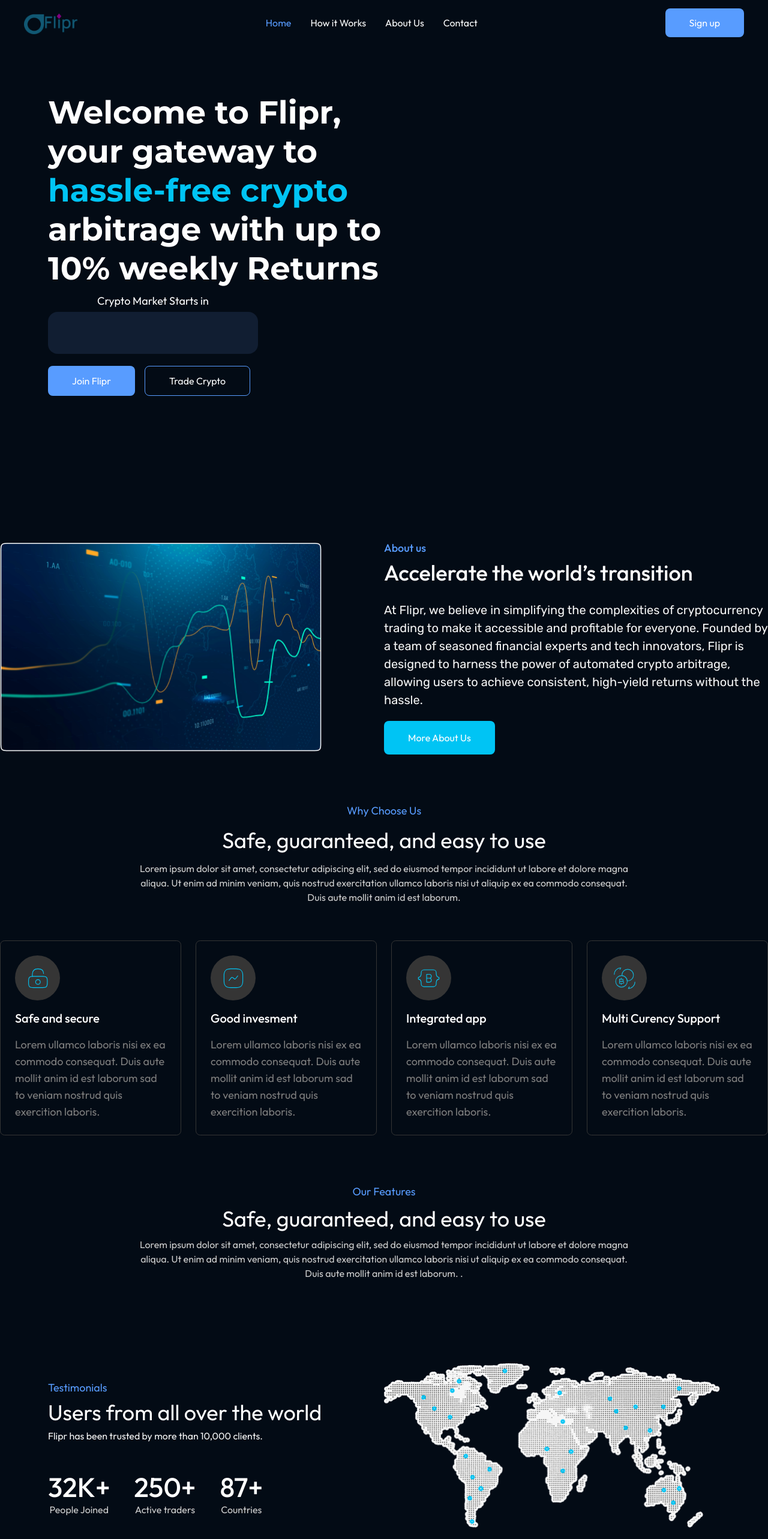
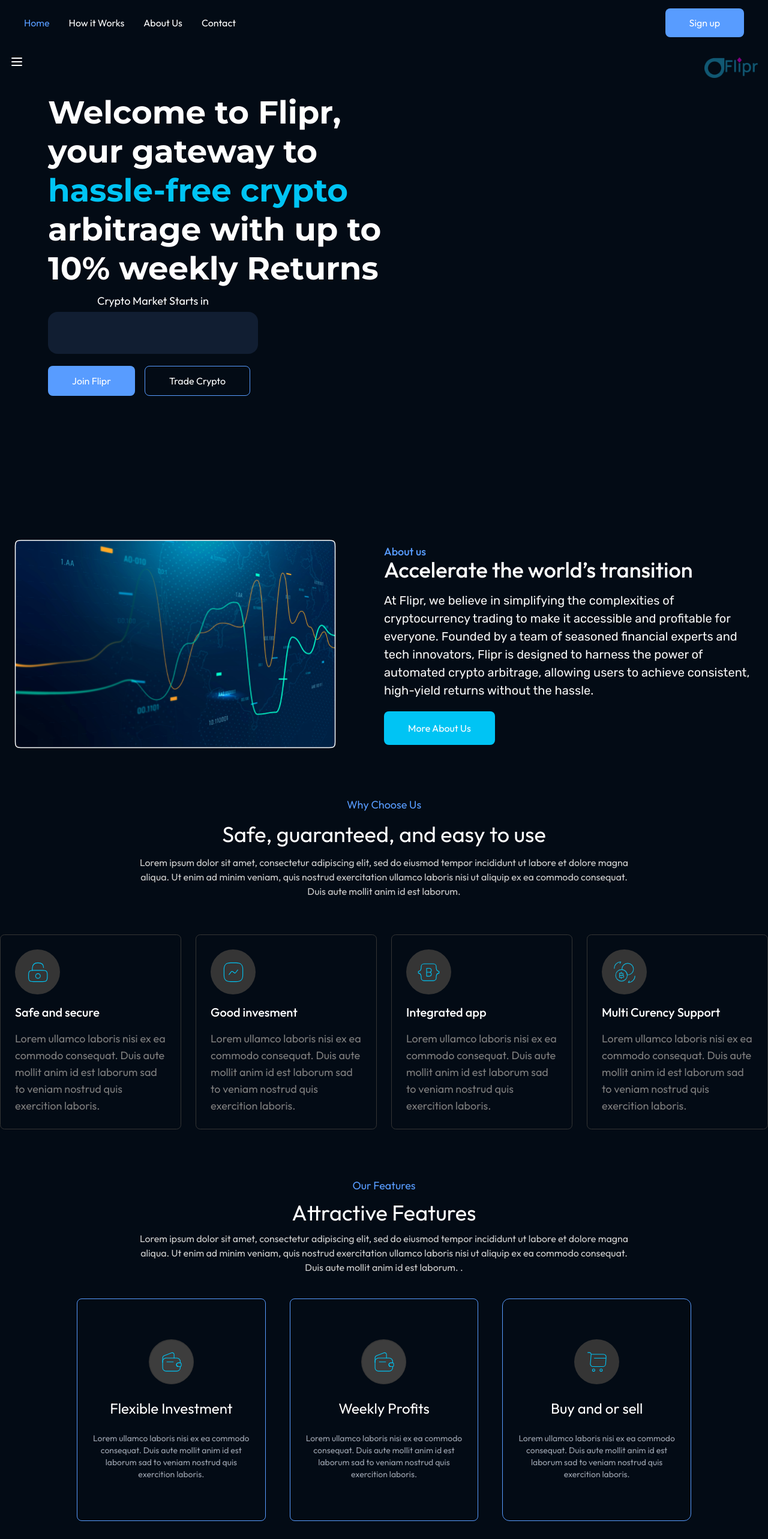
Before and after one commit to olathedev/crypto-landing-page-ui, a Next.js app: page / in a window 1280 px wide. Shown: the top 2566 px of the page at 60% size. Built offline with nearby package versions, Linux system fonts and the light colour scheme.

Commit message:
Responsiveness in hero and about sections

```diff
--- a/app/layout.tsx
+++ b/app/layout.tsx
@@ -17,7 +17,7 @@
 }>) {
   return (
     <html lang="en">
-      <body className={inter.className}>
+      <body className={`${inter.className} w-full`}>
         <Toaster closeButton position="top-right" expand={true} richColors />
         {children}
       </body>
--- a/app/page.tsx
+++ b/app/page.tsx
@@ -5,6 +5,8 @@
 import AboutUs from "@/components/landingPage/AboutUs";
 import WhyChooseUs from "@/components/landingPage/WhyChooseUs";
 import Footer from "@/components/common/Footer";
+import WalletIcon from "@/components/common/icons/WalletIcon";
+import CartIcon from "@/components/common/icons/CartIcon";
 
 
 const montserat = Montserrat({ subsets: ['latin'] })
@@ -12,24 +14,60 @@
 
 export default function Home() {
   return (
-    <main className="min-h-screen w-full bg-appBackground ">
+    <main className="min-h-screen min-w-full w-full bg-appBackground ">
       <NavBar />
       <Hero />
-      <div className="w-full container mx-auto pt-40">
+      <div className="w-full container mx-auto pt-10 md:pt-40">
         <AboutUs />
         <WhyChooseUs />
-        <div className="w-full h-[300px]">
+        <div className="w-full">
           <header className="text-center flex flex-col items-center gap-1 ">
             <p className="text-primary-100 text-lg ">Our Features</p>
-            <h2 className="text-[36px] text-white ">Safe, guaranteed, and easy to use</h2>
+            <h2 className="text-[36px] text-white ">Attractive Features</h2>
             <p className="text-[#CFCFCF] w-[826.5px]">Lorem ipsum dolor sit amet, consectetur adipiscing elit, sed do eiusmod tempor incididunt ut labore et dolore magna aliqua. Ut enim ad minim veniam, quis nostrud exercitation ullamco laboris nisi ut aliquip ex ea commodo consequat. Duis aute  mollit anim id est laborum.
               .
             </p>
 
           </header>
+
+          <div className="w-full flex items-center justify-center my-10 ">
+
+            <div className="w-[80%] grid grid-cols-3 gap-10">
+
+              <div className="h-[371px] w-full border border-primary-100 rounded-lg p-6 flex flex-col gap-6 items-center justify-center text-white text-center">
+                <div className="h-[75px] w-[75px] flex items-center justify-center bg-[#353535] rounded-full border-[#353535]">
+                  <WalletIcon />
+                </div>
+
+                <h3 className="text-2xl">Flexible Investment</h3>
+                <p className="text-gray-400 text-sm">Lorem ullamco laboris nisi ex ea commodo consequat. Duis aute  mollit anim id est laborum sad to veniam nostrud quis exercition laboris.
+                </p>
+              </div>
+
+              <div className="h-[371px] w-full border border-primary-100 p-6 rounded-lg flex flex-col gap-6 items-center justify-center text-white text-center">
+                <div className="h-[75px] w-[75px] flex items-center justify-center bg-[#353535] rounded-full border-[#353535]">
+                  <WalletIcon />
+                </div>
+
+                <h3 className="text-2xl">Weekly Profits</h3>
+                <p className="text-gray-400 text-sm">Lorem ullamco laboris nisi ex ea commodo consequat. Duis aute  mollit anim id est laborum sad to veniam nostrud quis exercition laboris.
+                </p>
+              </div>
+
+              <div className="h-[371px] w-full rounded-xl p-6 flex flex-col gap-6 items-center justify-center text-white text-center border border-primary-100">
+                <div className="h-[75px] w-[75px] flex items-center justify-center bg-[#353535] rounded-full border-[#353535]">
+                  <CartIcon />
+                </div>
+
+                <h3 className="text-2xl">Buy and or sell</h3>
+                <p className="text-gray-400 text-sm">Lorem ullamco laboris nisi ex ea commodo consequat. Duis aute  mollit anim id est laborum sad to veniam nostrud quis exercition laboris.
+                </p>
+              </div>
+            </div>
+          </div>
         </div>
 
-        <div className="flex items-center px-20">
+        <div className="flex items-center px-20 mt-16">
           <div className="w-1/2">
             <p className="text-primary-100 text-lg ">Testimonials</p>
             <h2 className="text-[36px] text-white ">Users from all over the world</h2>
@@ -68,7 +106,7 @@
 
           <div className="flex gap-16 px-20 mt-10">
             <div className="w-1/2">
-            <Image src='/trading.png' alt="" width={500} height={500} />
+              <Image src='/trading.png' alt="" width={500} height={500} />
 
             </div>
 
@@ -126,7 +164,7 @@
               <p className="text-[#F7F7F7] my-3">Lorem ipsum dolor sit amet, consectetur adipiscing elit, sed do eiusmod tempor incididunt ut labore et consequat. Duis aute  mollit anim id est laborum.</p>
 
               <div className="h-[53px] w-full bg-white rounded-lg flex">
-                <input type="text" className=" h-full text-black  rounded-l-lg w-2/3 border-none px-4 text-blck" placeholder="Enter Your Email"  />
+                <input type="text" className=" h-full text-black  rounded-l-lg w-2/3 border-none px-4 text-blck" placeholder="Enter Your Email" />
                 <button className='w-1/3 h-full bg-primary-200 text-white px-2 rounded-r-lg'>Suscribe</button>
 
               </div>
--- a/components/common/NavBar.tsx
+++ b/components/common/NavBar.tsx
@@ -1,16 +1,15 @@
 import Image from 'next/image'
 import Link from 'next/link'
 import React from 'react'
+import HamburgerIcon from './icons/HamburgerIcon'
 
 type Props = {}
 
 const NavBar = (props: Props) => {
     return (
-        <nav className="h-[75px] container mx-auto px-10 flex justify-between items-center sticky top-0 bg-appBackground z-20">
+        <nav className="h-[75px] w-full sticky top-0 bg-appBackground z-20">
+            <div className='hidden md:flex container mx-auto h-full justify-between items-center px-10'>
 
-            <div className="">
-                <Image src='/logo.png' alt='' height={40} width={90} />
-            </div>
 
                 <ul className="flex space-x-8 text-white">
                     <li className='text-primary-100'>Home</li>
@@ -23,6 +22,22 @@
                     <Link href='/signup'><button className='bg-primary-100 text-white py-3 px-10 rounded-lg'>Sign up</button></Link>
                 </div>
 
+            </div>
+
+
+            {/* Mobile Nav */}
+
+            <div className='container mx-auto flex justify-between p-4'>
+
+                <div>
+                    <HamburgerIcon />
+                </div>
+
+                <div className="">
+                    <Image src='/logo.png' alt='' height={40} width={90} />
+                </div>
+
+            </div>
         </nav>
     )
 }
--- /dev/null
+++ b/components/common/icons/CartIcon.tsx
@@ -0,0 +1,17 @@
+import React from 'react'
+
+type Props = {}
+
+const CartIcon = (props: Props) => {
+    return (
+        <svg width="38" height="38" viewBox="0 0 38 38" fill="none" xmlns="http://www.w3.org/2000/svg">
+            <path d="M3.62451 3.12488H6.34327C8.03077 3.12488 9.35889 4.578 9.21826 6.24988L7.92139 21.8124C7.70264 24.3592 9.71825 26.5467 12.2808 26.5467H28.9214C31.1714 26.5467 33.1401 24.703 33.312 22.4686L34.1557 10.7499C34.3432 8.15614 32.3745 6.04675 29.7651 6.04675H9.59327" stroke="#00C4F4" strokeWidth="1.125" strokeMiterlimit="10" strokeLinecap="round" strokeLinejoin="round" />
+            <path d="M25.8906 34.375C26.9693 34.375 27.8438 33.5006 27.8438 32.4219C27.8438 31.3432 26.9693 30.4688 25.8906 30.4688C24.8119 30.4688 23.9375 31.3432 23.9375 32.4219C23.9375 33.5006 24.8119 34.375 25.8906 34.375Z" stroke="#00C4F4" strokeWidth="1.125" strokeMiterlimit="10" strokeLinecap="round" strokeLinejoin="round" />
+            <path d="M13.3911 34.375C14.4698 34.375 15.3442 33.5006 15.3442 32.4219C15.3442 31.3432 14.4698 30.4688 13.3911 30.4688C12.3124 30.4688 11.438 31.3432 11.438 32.4219C11.438 33.5006 12.3124 34.375 13.3911 34.375Z" stroke="#00C4F4" strokeWidth="1.125" strokeMiterlimit="10" strokeLinecap="round" strokeLinejoin="round" />
+            <path d="M14.5625 12.5H33.3125" stroke="#00C4F4" strokeWidth="1.125" strokeMiterlimit="10" strokeLinecap="round" strokeLinejoin="round" />
+        </svg>
+
+    )
+}
+
+export default CartIcon
--- /dev/null
+++ b/components/common/icons/HamburgerIcon.tsx
@@ -0,0 +1,14 @@
+import React from 'react'
+
+type Props = {}
+
+const HamburgerIcon = (props: Props) => {
+    return (
+        <svg width="24" height="24" viewBox="0 0 24 24" fill="none" xmlns="http://www.w3.org/2000/svg">
+            <path d="M4 6H20M4 12H20M4 18H20" stroke="white" strokeWidth="2" strokeLinecap="round" strokeLinejoin="round" />
+        </svg>
+
+    )
+}
+
+export default HamburgerIcon
--- /dev/null
+++ b/components/common/icons/WalletIcon.tsx
@@ -0,0 +1,18 @@
+import React from 'react'
+
+type Props = {}
+
+const WalletIcon = (props: Props) => {
+    return (
+        <svg width="76" height="76" viewBox="0 0 76 76" fill="none" xmlns="http://www.w3.org/2000/svg">
+            <circle cx="38.25" cy="37.75" r="37.125" fill="#5F5F5F" fillOpacity="0.2" stroke="#353535" strokeWidth="0.75" />
+            <path d="M47.688 40.1719C47.0317 40.8125 46.6567 41.7344 46.7505 42.7187C46.8911 44.4062 48.438 45.6406 50.1255 45.6406H53.0942V47.5C53.0942 50.7344 50.4536 53.375 47.2192 53.375H29.2817C26.0474 53.375 23.4067 50.7344 23.4067 47.5V36.9844C23.4067 33.75 26.0474 31.1094 29.2817 31.1094H47.2192C50.4536 31.1094 53.0942 33.75 53.0942 36.9844V39.2344H49.938C49.063 39.2344 48.2661 39.5781 47.688 40.1719Z" stroke="#00C4F4" strokeWidth="1.125" strokeLinecap="round" strokeLinejoin="round" />
+            <path d="M23.4067 38.3907V31.2501C23.4067 29.3907 24.5474 27.7344 26.2817 27.0782L38.688 22.3907C40.6255 21.6563 42.7036 23.0938 42.7036 25.172V31.1094" stroke="#00C4F4" strokeWidth="1.125" strokeLinecap="round" strokeLinejoin="round" />
+            <path d="M54.7486 40.8283V44.0471C54.7486 44.9065 54.0611 45.6096 53.1861 45.6408H50.1236C48.4361 45.6408 46.8893 44.4065 46.7486 42.719C46.6549 41.7346 47.0299 40.8127 47.6861 40.1721C48.2643 39.5783 49.0611 39.2346 49.9361 39.2346H53.1861C54.0611 39.2659 54.7486 39.9689 54.7486 40.8283Z" stroke="#00C4F4" strokeWidth="1.125" strokeLinecap="round" strokeLinejoin="round" />
+            <path d="M30.438 37.75H41.3755" stroke="#00C4F4" strokeWidth="1.125" strokeLinecap="round" strokeLinejoin="round" />
+        </svg>
+
+    )
+}
+
+export default WalletIcon
--- a/components/landingPage/AboutUs.tsx
+++ b/components/landingPage/AboutUs.tsx
@@ -7,22 +7,23 @@
 
 const AboutUs = (props: Props) => {
   return (
-    <div className="w-full flex items-center">
-    <div className="w-1/2">
-    <Image src='/section2.png' alt="" width={535.5} height={348} />
+    <div className="w-full flex flex-col md:flex-row items-center px-6 md:text-start">
+    <div className="md:w-1/2">
+    <Image src='/section2.png' alt="" className='hidden md:block' width={535.5} height={348} />
     </div>
 
-    <div className="w-1/2 flex flex-col gap-3">
-      <header className="font-medium">
-        <p className="text-primary-100 text-lg ">About us</p>
-        <h2 className="text-[36px] text-white ">Accelerate the world’s transition</h2>
+    <div className="md:w-1/2 flex flex-col gap-3">
+      <header className="font-medium text-center md:text-start">
+        <p className="text-primary-100 md:text-lg ">About us</p>
+        <h2 className="text-2xl md:text-[36px] text-white ">Accelerate the world’s transition</h2>
 
       </header>
+      <Image src='/section2.png' alt="" className='block md:hidden' width={535.5} height={348} />
 
-      <p className={`${rubik.className} text-[#F7F7F7] text-[20px] my-2`}>At Flipr, we believe in simplifying the complexities of cryptocurrency trading to make it accessible and profitable for everyone. Founded by a team of seasoned financial experts and tech innovators, Flipr is designed to harness the power of automated crypto arbitrage, allowing users to achieve consistent, high-yield returns without the hassle.</p>
+      <p className={`${rubik.className} text-[#F7F7F7] md:text-[20px] text-start my-2`}>At Flipr, we believe in simplifying the complexities of cryptocurrency trading to make it accessible and profitable for everyone. Founded by a team of seasoned financial experts and tech innovators, Flipr is designed to harness the power of automated crypto arbitrage, allowing users to achieve consistent, high-yield returns without the hassle.</p>
 
       <div>
-        <button className='bg-primary-200 text-white py-4 px-10 rounded-lg'>More About Us</button>
+        <button className='bg-primary-200 text-white py-2.5 md:py-4 px-5 md:px-10 rounded-lg'>More About Us</button>
       </div>
 
     </div>
```
Also changed, not shown: components/common/Footer.tsx (+4 -4 lines), components/landingPage/Hero.tsx (+4 -4 lines). Lines whose indentation alone changed are shown as unchanged.
